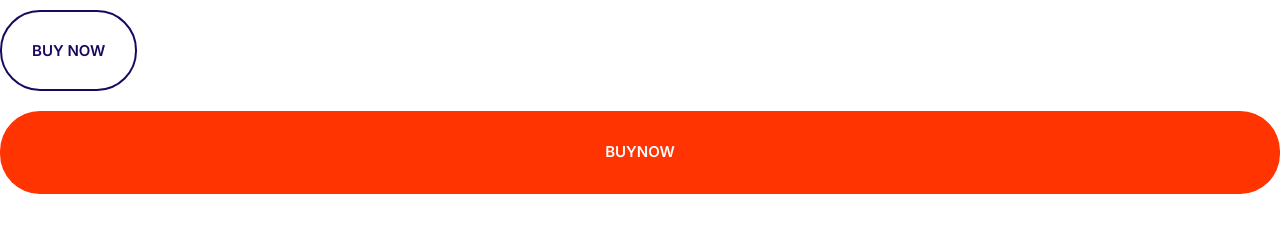
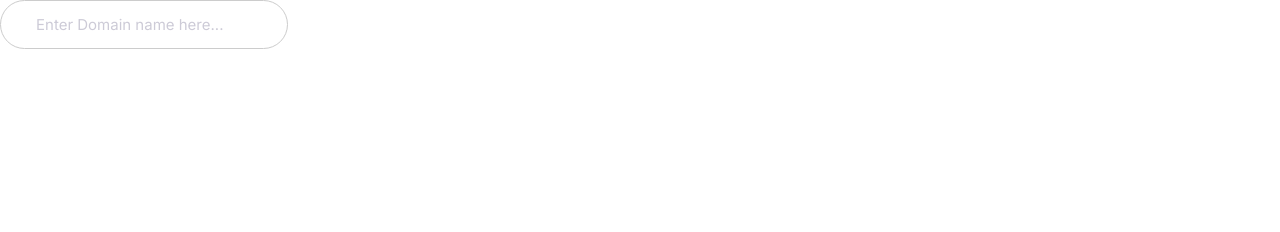
Before and after one commit to anshu2298/moshified, a plain HTML site: page index.html in a window 1280 px wide. Drawn offline with Linux system fonts and the light colour scheme.

Commit message:
creating input fields.

```diff
--- a/css/styles.css
+++ b/css/styles.css
@@ -208,3 +208,22 @@ a{
     .btn{font-size: 1.5rem;
 }
 }
+
+/*inputs*/
+.input{
+    border-radius: 30px;
+    border: 1px solid #ccc;
+    color: var(--color-headings);
+    font-size: 2rem;
+    outline: 0;
+    padding: 1.5rem 3.5rem;
+}
+::placeholder{
+    color: #cdcbd7;
+
+}
+@media screen and (min-width:1024px){
+    .input{
+        font-size: 1.5rem;
+    }
+}
--- a/index.html
+++ b/index.html
@@ -14,7 +14,6 @@
     href="css/styles.css".css">
   </head>
   <body>
-    <button class="btn btn--outline">Buy Now</button>
-    <a href="#" class="btn btn--accent btn--block">BuyNow</a>
+    <input type="text" class="input" placeholder="Enter Domain name here..." />
   </body>
 </html>
```
Also changed, not shown: componets/buttons.html (added, +2 -0 lines).
